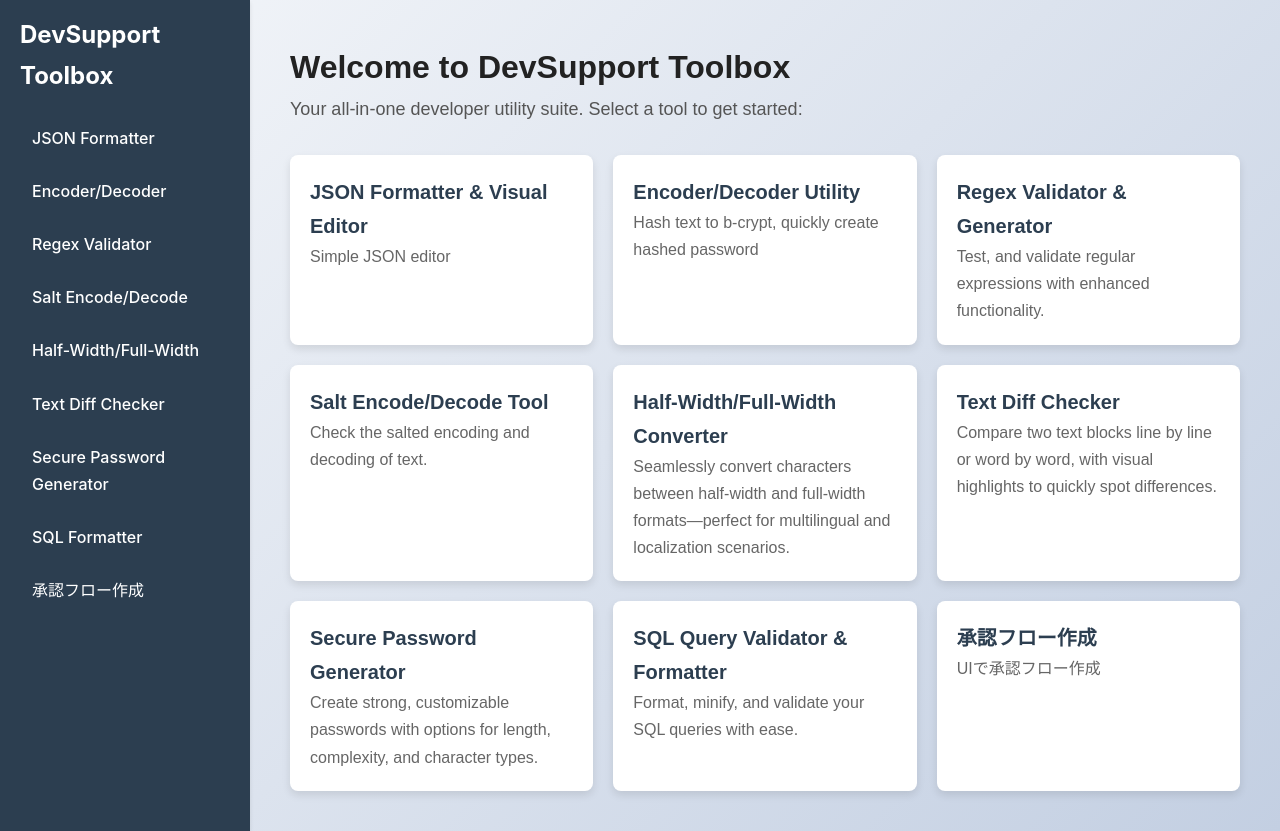
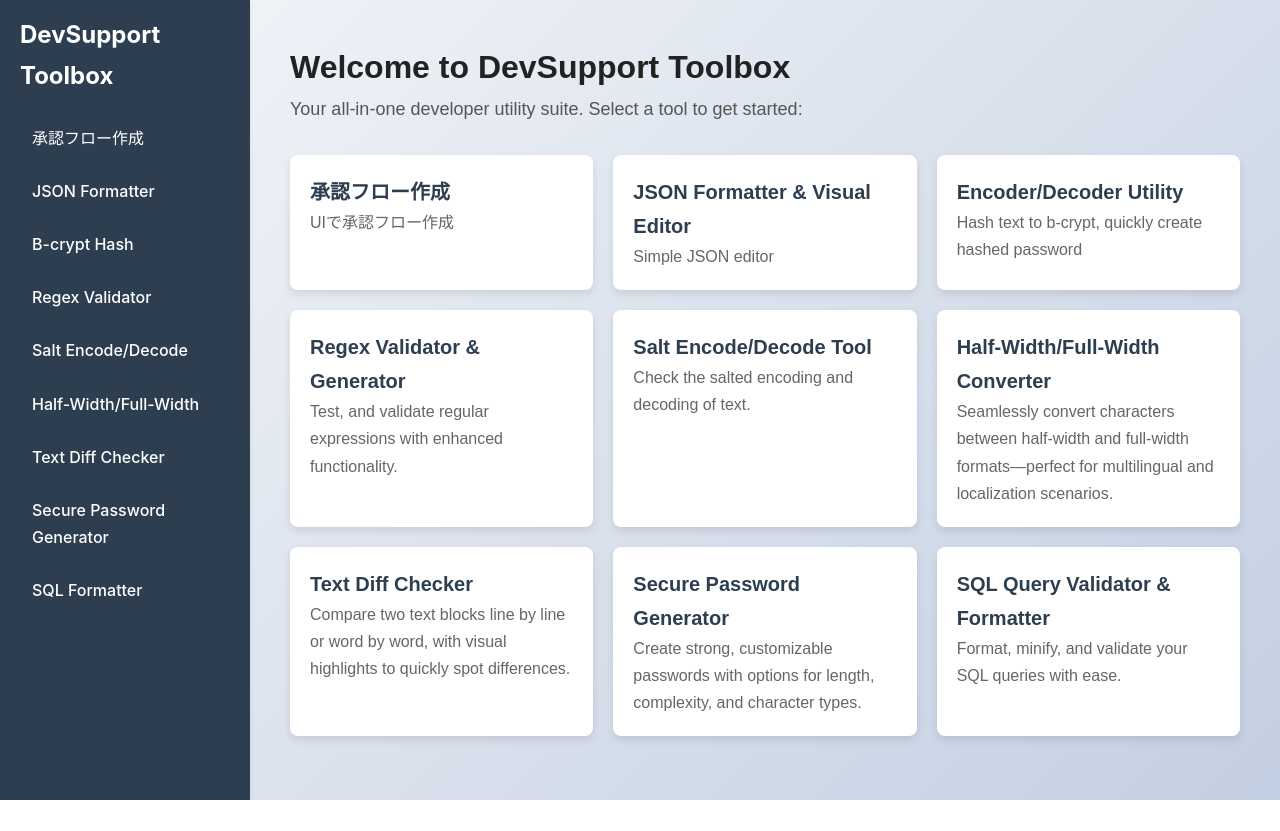
Before and after one commit to kimijanai/ultimatetool, a React (Vite) app: page / in a window 1280 px wide. After the commit the page ends 800 px from the top, so only its background shows below. Built offline with nearby package versions, Linux system fonts and the light colour scheme.

Commit message:
update position

```diff
--- a/src/App.jsx
+++ b/src/App.jsx
@@ -4,6 +4,7 @@ import './App.css';
 
 // Import components
 import Home from './components/Home';
+import JsonStructureBuilder from './components/JsonStructureBuilder';
 import JSONFormatter from './components/JSONFormatter';
 import EncoderDecoder from './components/EncoderDecoder';
 import RegexValidator from './components/RegexValidator';
@@ -12,7 +13,6 @@ import HalfWidthFullWidthConverter from './components/HalfWidthFullWidthConverte
 import TextDiffChecker from './components/TextDiffChecker';
 import SecurePasswordGenerator from './components/SecurePasswordGenerator';
 import SQLValidator from './components/SQLValidator';
-import JsonStructureBuilder from './components/JsonStructureBuilder';
 
 function App() {
   return (
@@ -22,15 +22,15 @@ function App() {
           <div className="sidebar-container">
             <Link to="/" className="sidebar-logo">DevSupport Toolbox</Link>
             <div className="sidebar-links">
+              <Link to="/json-structure-builder" className="sidebar-link">承認フロー作成</Link>
               <Link to="/json-formatter" className="sidebar-link">JSON Formatter</Link>
-              <Link to="/encoder-decoder" className="sidebar-link">Encoder/Decoder</Link>
+              <Link to="/encoder-decoder" className="sidebar-link">B-crypt Hash</Link>
               <Link to="/regex-validator" className="sidebar-link">Regex Validator</Link>
               <Link to="/salt-encode-decode" className="sidebar-link">Salt Encode/Decode</Link>
               <Link to="/half-width-full-width" className="sidebar-link">Half-Width/Full-Width</Link>
               <Link to="/text-diff-checker" className="sidebar-link">Text Diff Checker</Link>
               <Link to="/secure-password-generator" className="sidebar-link">Secure Password Generator</Link>
               <Link to="/sql-formatter" className="sidebar-link">SQL Formatter</Link>
-              <Link to="/json-structure-builder" className="sidebar-link">承認フロー作成</Link>
             </div>
           </div>
         </nav>
@@ -38,6 +38,7 @@ function App() {
         <div className="main-content">
           <Routes>
             <Route path="/" element={<Home />} />
+            <Route path="/json-structure-builder" element={<JsonStructureBuilder />} />
             <Route path="/json-formatter" element={<JSONFormatter />} />
             <Route path="/encoder-decoder" element={<EncoderDecoder />} />
             <Route path="/regex-validator" element={<RegexValidator />} />
@@ -46,7 +47,6 @@ function App() {
             <Route path="/text-diff-checker" element={<TextDiffChecker />} />
             <Route path="/secure-password-generator" element={<SecurePasswordGenerator />} />
             <Route path="/sql-formatter" element={<SQLValidator />} />
-            <Route path="/json-structure-builder" element={<JsonStructureBuilder />} />
           </Routes>
         </div>
       </div>
--- a/src/components/Home.jsx
+++ b/src/components/Home.jsx
@@ -4,6 +4,11 @@ import './Home.css';
 
 function Home() {
   const tools = [
+    {
+      id: 'json-structure-builder',
+      title: '承認フロー作成',
+      description: 'UIで承認フロー作成'
+    },
     {
       id: 'json-formatter',
       title: 'JSON Formatter & Visual Editor',
@@ -43,11 +48,6 @@ function Home() {
       id: 'sql-formatter',
       title: 'SQL Query Validator & Formatter',
       description: 'Format, minify, and validate your SQL queries with ease.'
-    },
-    {
-      id: 'json-structure-builder',
-      title: '承認フロー作成',
-      description: 'UIで承認フロー作成'
     }
   ];
 
--- a/src/components/JsonStructureBuilder.jsx
+++ b/src/components/JsonStructureBuilder.jsx
@@ -231,6 +231,7 @@ function JsonStructureBuilder() {
                             value={auth.type}
                             onChange={e => handleAuthenticatorChange(elIdx, authIdx, 'type', e.target.value)}
                             style={{ width: '100%', padding: '8px', borderRadius: 4, border: '1px solid #ccc', backgroundColor: '#fff' }}
+                            disabled={!!auth.user_id}
                           >
                             <option value="">Select type</option>
                             <option value="admin">admin</option>
@@ -246,6 +247,7 @@ function JsonStructureBuilder() {
                             value={auth.user_id}
                             onChange={e => handleAuthenticatorChange(elIdx, authIdx, 'user_id', e.target.value)}
                             style={{ width: '100%', padding: '8px', borderRadius: 4, border: '1px solid #ccc', backgroundColor: '#fff' }}
+                            disabled={!!auth.type}
                           />
                         </div>
 
```
Also changed, not shown: 3 other files (tests, documents, lock files or other folders).
